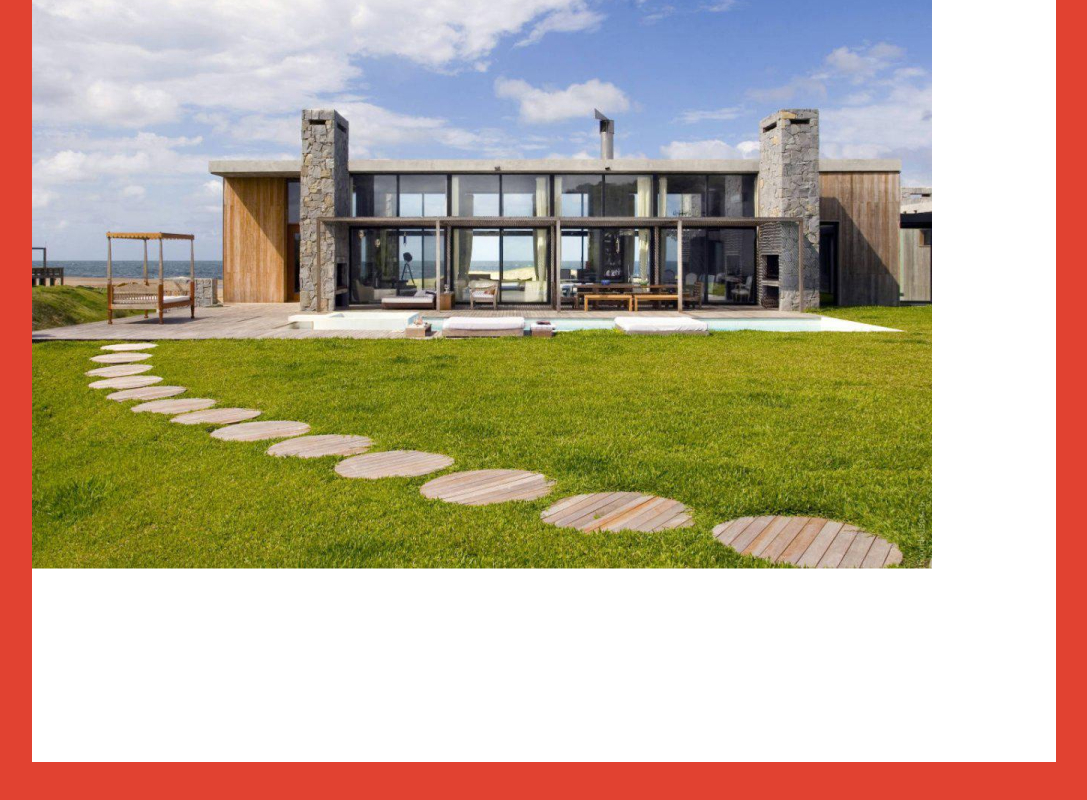
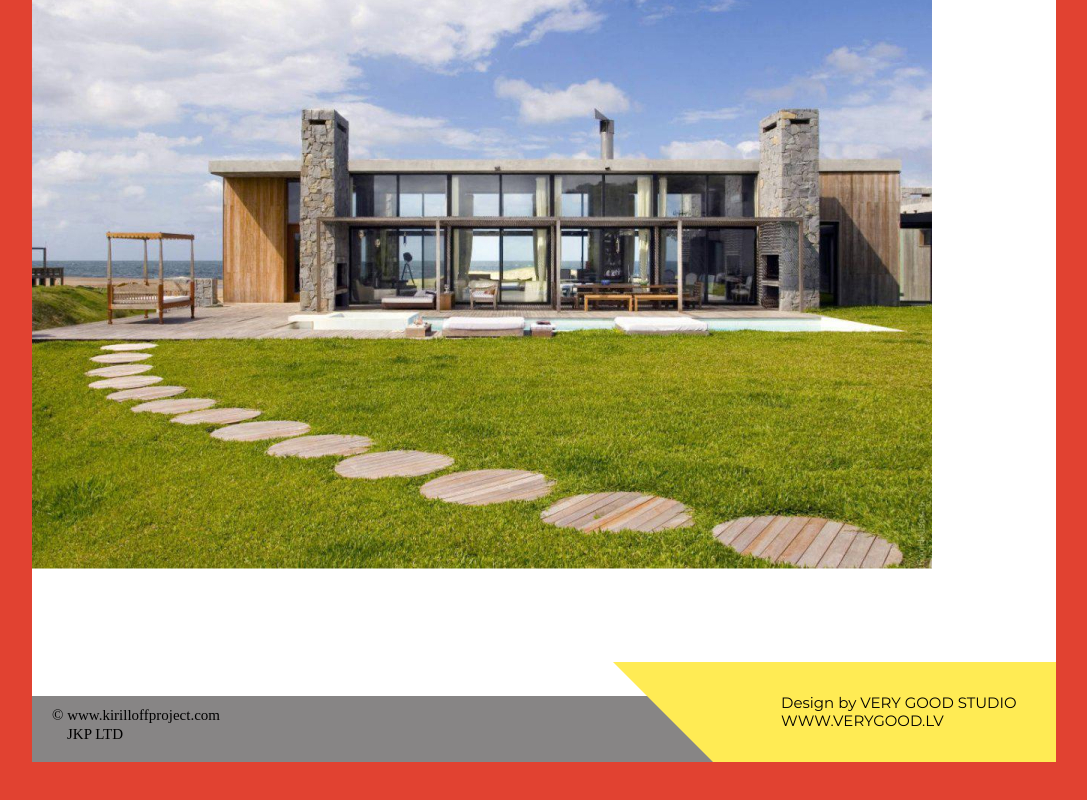
Before and after one commit to stasikananasik/ARHITEKTURA, a plain HTML site: page index.html in a window 1280 px wide. Shown: the part 3718-4518 px from the top of the page, without its empty margins (96-1183 px from the left). Drawn offline with Linux system fonts and the light colour scheme.

Commit message:
10.10.21 17:05

```diff
--- a/css/style.css
+++ b/css/style.css
@@ -862,7 +862,7 @@ bottom: 5414px;
 }
 .serij__block-kotedzh-saulkraste-text {
 
-width: 341px;
+max-width: 341px;
 height: 18px;
 position: relative;
 font-family: Montserrat;
@@ -891,9 +891,58 @@ position: relative;
 }
 
 .samij__niz-ogo{
+max-width: 696px;
+height: 66px;
+position: relative;
+bottom: 5287px;
+background: #878585;
 
+}
 
+.samij__niz-ogo-text-1{
+font-family: Oxygen;
+font-style: normal;
+font-weight: normal;
+font-size: 15px;
+line-height: 19px;
+color: #000000;
+display: block;
+margin-left: 20px;
+padding-top: 10px;
 
+}
+
+.samij__niz-ogo-text-2{
+font-family: Oxygen;
+font-style: normal;
+font-weight: normal;
+font-size: 15px;
+line-height: 19px;
+color: #000000;
+display: block;
+margin-left: 35px;
+
+}
+
+.samij__niz-zoltij {
+max-width: 443px;
+height: 100px;
+position: relative;
+bottom: 5387px;
+left: 581px;
+background: #FFEB54;
+clip-path: polygon(0 0, 443px 0, 443px 100px, 100px 100px);
+}
+.samij__niz-zoltij-text {
+font-family: Montserrat;
+font-style: normal;
+font-weight: normal;
+font-size: 15px;
+line-height: 18px;
+color: #000000;
+display: block;
+margin-left: 168px;
+padding-top: 32px;
 }
 
 
--- a/index.html
+++ b/index.html
@@ -183,15 +183,21 @@
 
 
 <div class="samij__niz-ogo">
-
+    <div class="samij__niz-ogo-text-1">
+    	© www.kirilloffproject.com
+    </div>
+    <div class="samij__niz-ogo-text-2">
+    	JKP LTD
+    </div>
 </div>
-
+<div class="samij__niz-zoltij">
+	<div class="samij__niz-zoltij-text">
+		Design by VERY GOOD STUDIO <br> WWW.VERYGOOD.LV
+	</div>
 </div>
 
 
-
-
-
+</div>
 </header>
 
 </body>
```
